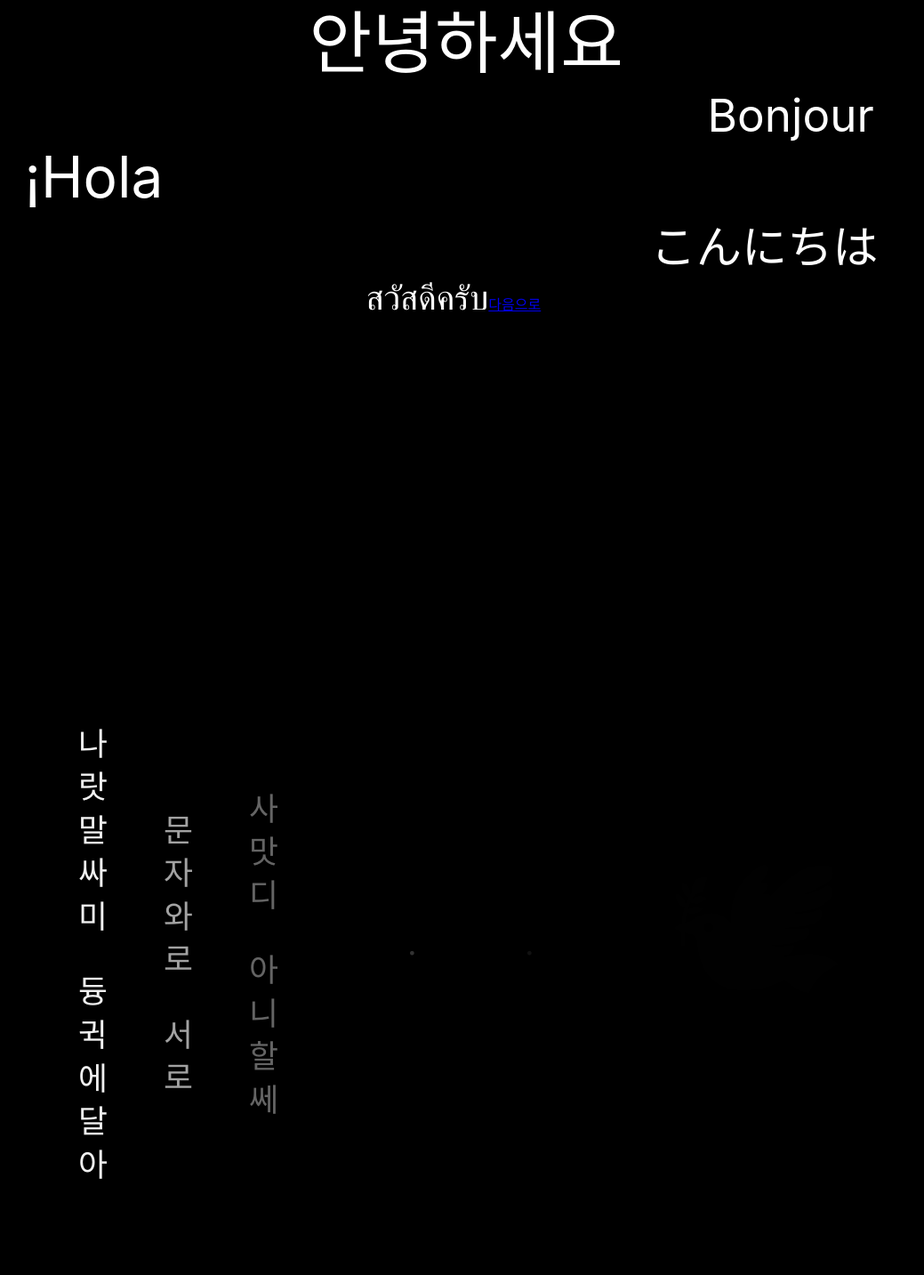
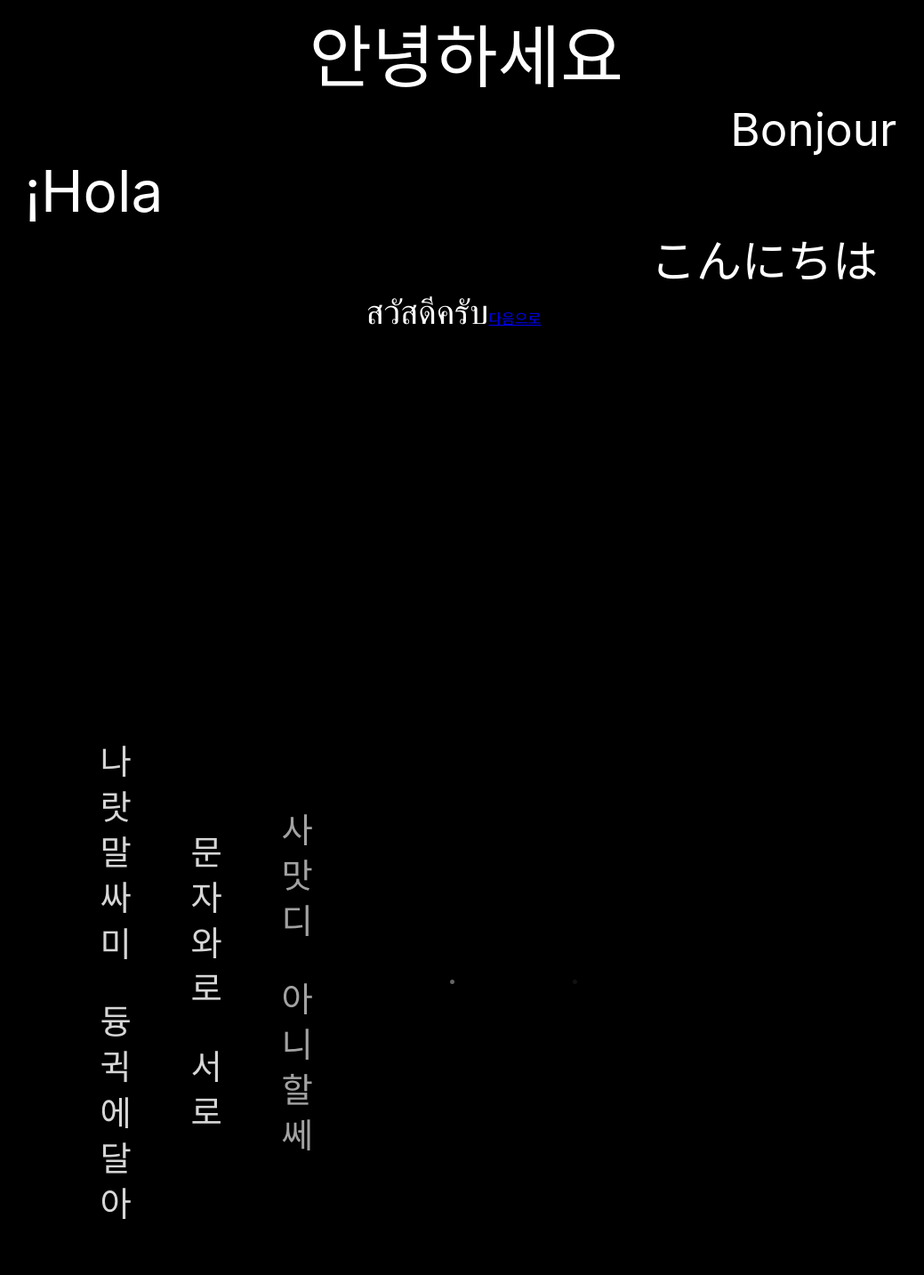
Before and after one commit to hangeul-project/hangeul-react-web, a React (Create React App) app: page /Page2 in a window 1280 px wide. Shown: the part 237-1670 px from the top of the page at 89% size, without its empty margins (102-1141 px from the left). Built offline with nearby package versions, Linux system fonts and the light colour scheme.

Commit message:
feat#25_revise_page2

```diff
--- a/src/component/Page1/Page1.css
+++ b/src/component/Page1/Page1.css
@@ -1,35 +1,96 @@
-scroll{
-  height:100%;
-  overflow:auto;
-}
-button{
-  border-style: 10px solid white;
-  font-size:2vw;
-  border-radius:20px;
-  color:white;
-  background:black;
-  align-items:bottom;
-  text-decoration:none;
-  padding: 0 0.5vw 0;
-  align-items: right;
-  position:absolute;
-  right:2vw;
-}
-button:hover{
-  color:black;
-  background:white;
-  font-size:2.2vw;
-}
-@media(min-width:441px){
+@media(min-width:1025px){
   body{
-    overflow:hidden;
     color: white;
     background-color:black;
     position:relative;
     right:3vw;
   }
   .container{
-    padding-top:1vh;
+    padding-top:7vh;
+    width:100%;
+    display:block;
+    height:100%;
+  }
+
+  .greeting__first {
+    margin-bottom:1vh;
+    position:relative;
+    display:block;
+  }
+
+  .greeting__hello {
+    font-size:5vw;
+    margin-left:5vw;
+  }
+
+  .greeting__xinchao {
+    width: 5vw;
+    font-size:4vw;
+    margin-left:52vw;
+  }
+
+  .greeting__second {
+    font-size:3vw;
+  }
+
+  .greeting__gutentag {
+    margin-left:15vw;
+  }
+
+  .greeting__third {
+
+  }
+
+  .greeting__hi {
+    font-size:2vw;
+    width:5vh;
+    margin-left:30vw;
+  }
+
+  .greeting__bonjour {
+    font-size:4vw;
+    margin-left:72vw;
+  }
+
+  .greeting__korean {
+    font-size:6vw;
+    margin-left:35vw;
+  }
+
+  .greeting__fourth {
+  }
+
+  .greeting__hola {
+    font-size:5vw;
+    margin-left:10vw;
+  }
+
+  .greeting__goni {
+    font-size:4vw;
+    margin-left:65vw;
+
+  }
+
+  .greeting__fifth {
+  }
+
+  .greeting__sawa {
+    font-size:3vw;
+    margin-left:40vw;
+  }
+
+  .greeting__last{
+  }
+}
+@media(min-width:441px) and (max-width:1024px){
+  body{
+    color: white;
+    background-color:black;
+    position:relative;
+    right:3vw;
+  }
+  .container{
+    padding-top:8vh;
     width:100%;
     display:block;
     height:100%;
@@ -72,7 +133,7 @@ button:hover{
 
   .greeting__bonjour {
     font-size:4vw;
-    margin-left:70vw;
+    margin-left:72vw;
   }
 
   .greeting__korean {
@@ -113,10 +174,8 @@ button:hover{
     background-color:black;
     position:relative;
     right:3vw;
-    overflow:hidden;
   }
     .container{
-      padding-top:1vh;
       width:100%;
       height:100%;
       display:block;
--- a/src/component/Page1/Page1.js
+++ b/src/component/Page1/Page1.js
@@ -88,9 +88,11 @@ const Page1 = () => {
           data-aos-delay="2500"
         >
           <Router>
-            <Link to="Page2">다음으로</Link>
             <Switch>
-              <Route path="/Page2" component={Page2} />
+              <Link to="/Page2">다음으로</Link>
+              <Route path="/Page2" component={Page2}>
+                <Page2 />
+              </Route>
             </Switch>
           </Router>
         </span>
--- a/src/component/Page2/Page2.css
+++ b/src/component/Page2/Page2.css
@@ -1,7 +1,8 @@
+@media(max-width:440px){
 .Page2_text {
   margin-top:30vh;
   margin-bottom:20vh;
-  font-size: 2.8vw;
+  font-size: 4vw;
   font-style:bold;
   text-align:center;
   writing-mode: vertical-lr;
@@ -16,3 +17,45 @@
 .crow{
   font-size:15vw;
 }
+}
+@media(min-width:441px) and (max-width:1023px){
+  .Page2_text {
+    margin-left:12vw;
+    margin-bottom:20vh;
+    font-size: 3vw;
+    font-style:bold;
+    text-align:center;
+    writing-mode: vertical-lr;
+    height:120vh;
+    word-spacing:1vw;
+    letter-spacing:1vw;
+  }
+  .cat_photo {
+    height: 150px;
+    width: 150px;
+  }
+  .crow{
+    font-size:15vw;
+  }
+  }
+  @media(min-width:1024px){
+    .Page2_text {
+      margin-top:20vw;
+      margin-left:12vw;
+      margin-bottom:20vh;
+      font-size: 3vw;
+      font-style:bold;
+      text-align:center;
+      writing-mode: vertical-lr;
+      height:120vh;
+      word-spacing:1vw;
+      letter-spacing:1vw;
+    }
+    .cat_photo {
+      height: 150px;
+      width: 150px;
+    }
+    .crow{
+      font-size:15vw;
+    }
+    }
--- a/src/component/Page2/Page2.js
+++ b/src/component/Page2/Page2.js
@@ -13,25 +13,24 @@ export default function Page2() {
     <>
       <div className="Page2_text">
         <br />
-        <br />
-        <br />
-        <br />
         <div
           data-aos="fade-in"
           data-aos-offset="1"
           data-aos-easing="ease-in-sine"
           data-aos-duration="3000"
           data-aos-delay="100"
+          data-aos-anchor-placement="top-bottom"
         >
           나랏말싸미 듕귁에달아
         </div>
         <br />
         <div
           data-aos="fade-in"
-          data-aos-offset="100"
+          data-aos-offset="200"
           data-aos-easing="ease-in-sine"
           data-aos-duration="3000"
-          data-aos-delay="500"
+          data-aos-delay="100"
+          data-aos-anchor-placement="top-center"
         >
           문자와로 서로
         </div>
@@ -41,7 +40,8 @@ export default function Page2() {
           data-aos-offset="300"
           data-aos-easing="ease-in-sine"
           data-aos-duration="3000"
-          data-aos-delay="1000"
+          data-aos-delay="500"
+          data-aos-anchor-placement="top-center"
         >
           사맛디 아니할쎄
         </div>
@@ -50,10 +50,10 @@ export default function Page2() {
         <br />
         <div
           data-aos="fade-in"
-          data-aos-offset="500"
+          data-aos-offset="350"
           data-aos-easing="ease-in-sine"
           data-aos-duration="3000"
-          data-aos-delay="1500"
+          data-aos-delay="1000"
         >
           .
         </div>
@@ -61,7 +61,7 @@ export default function Page2() {
         <br />
         <div
           data-aos="fade-in"
-          data-aos-offset="700"
+          data-aos-offset="400"
           data-aos-easing="ease-in-sine"
           data-aos-duration="3000"
           data-aos-delay="2000"
@@ -69,14 +69,13 @@ export default function Page2() {
           .
         </div>
         <br />
-        <br />
         <div
           className="crow"
           data-aos="fade-in"
-          data-aos-offset="800"
+          data-aos-offset="450"
           data-aos-easing="ease-in-sine"
           data-aos-duration="3000"
-          data-aos-delay="2500"
+          data-aos-delay="3000"
         >
           🕊
         </div>
```
Also changed, not shown: public/manifest.json.
